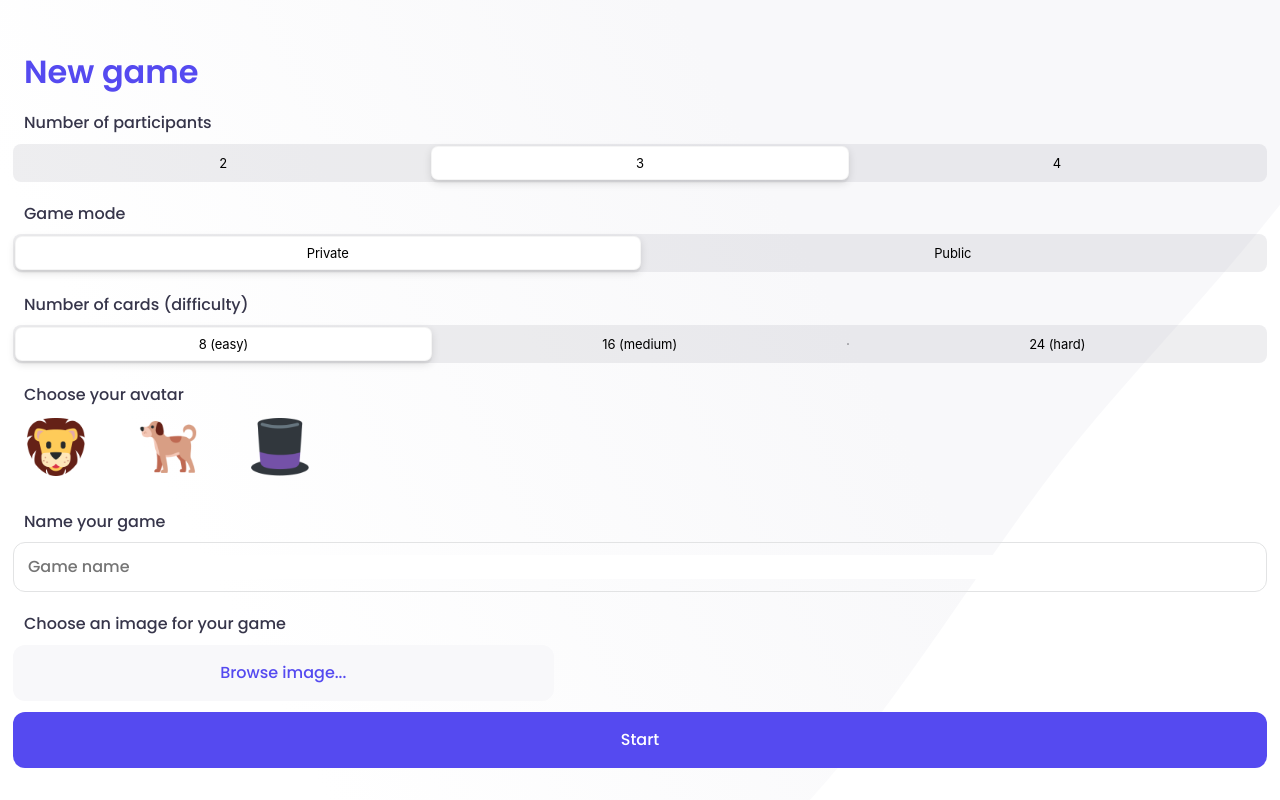
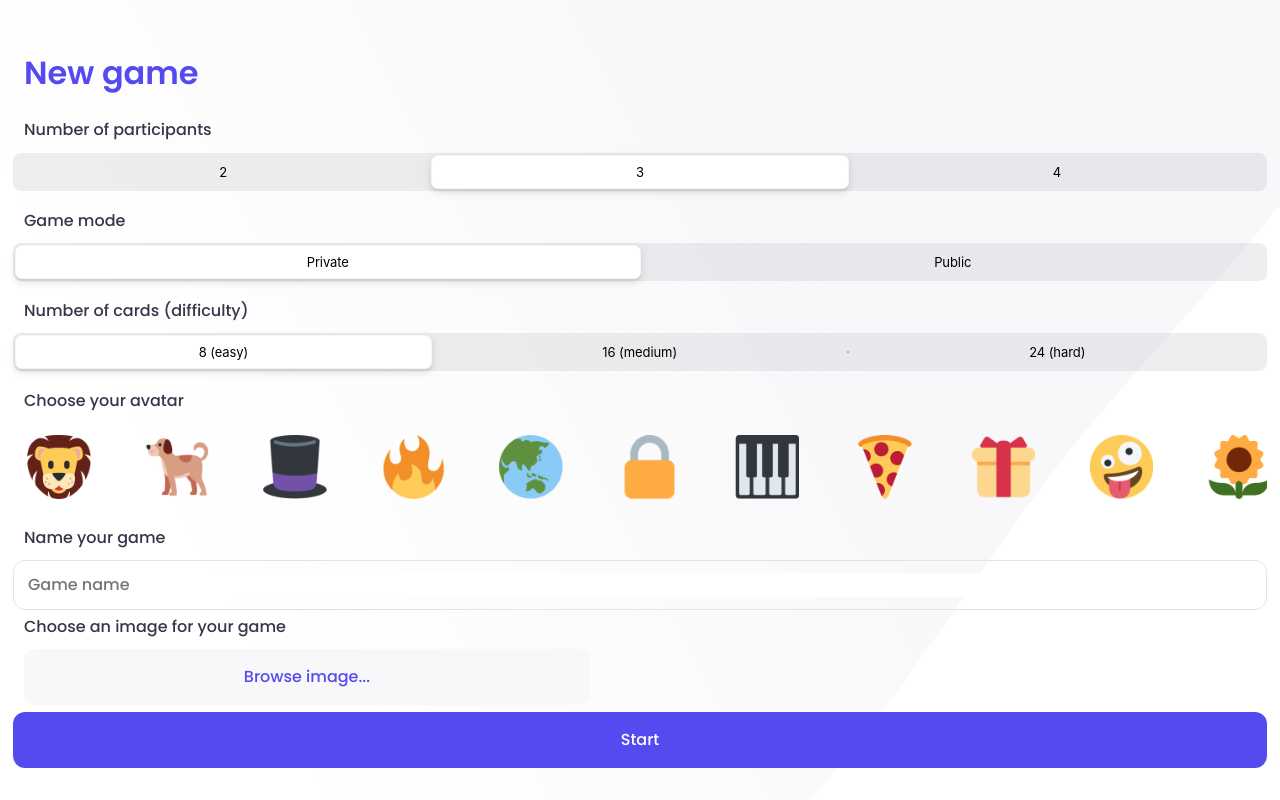
Before and after one commit to Ghianda22/memory, a React (Create React App) app in the folder frontend/: page /newgame in a window 1280 px wide. Built offline with nearby package versions, Linux system fonts and the light colour scheme; a web font is replaced by a local one.

Commit message:
Fixed some spacing details

```diff
--- a/frontend/src/App.tsx
+++ b/frontend/src/App.tsx
@@ -11,7 +11,7 @@ const StyledApp = styled.div`
 	height: 100vh;
 	flex-direction: column;
 	align-items: center;
-	padding: 42px 13px 32px;
+	padding: 54px 13px 32px;
 
 	background-position: top;
 	background-size: 100% auto;
--- a/frontend/src/components/ImageSelectionBar.tsx
+++ b/frontend/src/components/ImageSelectionBar.tsx
@@ -10,11 +10,11 @@ const LayoutContainerX = styled.div`
 	justify-content: left;
 	align-items: center;
 	letter-spacing: -0.08px;
+	overflow-y: scroll;
 
 	gap: 48px;
-	padding: 0px 11px;
+	padding: 9px 11px;
 
-	height: fit-content;
 	border-radius: 8px;
 `;
 const ImageContainerX = styled.div<{ selected: boolean }>`
@@ -24,7 +24,6 @@ const ImageContainerX = styled.div<{ selected: boolean }>`
 	text-align: center;
 	letter-spacing: -0.08px;
 
-	width: 64px;
 	padding: 3px;
 
 	${(props) =>
@@ -40,12 +39,15 @@ const OverflowHandler = styled.div`
 	overflow: auto;
 	padding-bottom: 10px;
 `;
-
+const ImageX = styled.img`
+	width: 64px;
+`;
 // --- VERTICAL LAYOUT ---------------------------------------------------------------------------------
 const LayoutContainerY = styled(LayoutContainerX)`
 	flex-direction: column;
 	justify-content: space-between;
 	gap: 5px;
+	height: 90%;
 `;
 //TODO: set a responsive width
 const ImageContainerY = styled(ImageContainerX)`
@@ -67,6 +69,7 @@ export default function SelectionBar(props: IImageBarProps) {
 	// state?
 	const { label, options } = props.selectionBar;
 	const { displayOnXAxis, selectedOption, optionName, setOption } = props;
+	console.log(options);
 
 	const renderedOptions = options.map((option, i) => {
 		const isSelected = option === selectedOption;
@@ -76,7 +79,7 @@ export default function SelectionBar(props: IImageBarProps) {
 				selected={isSelected}
 				onClick={() => setOption(optionName, option)}
 			>
-				<img src={option} alt={option.substring(12)} />
+				<ImageX src={option} alt={option.substring(12)} />
 			</ImageContainerX>
 		) : (
 			<ImageContainerY
--- a/frontend/src/components/SelectionBar.tsx
+++ b/frontend/src/components/SelectionBar.tsx
@@ -2,6 +2,10 @@ import React from "react";
 import styled, { css } from "styled-components";
 import {ISelectionBarProps} from "../interfaces/ISelectionbarProps";
 import LabelText from "./generics/LabelText";
+
+const JustSomePadding = styled.div`
+	padding-bottom: 13px;
+`
 
 const SelectionBarContainer = styled.div`
 	display: flex;
@@ -77,9 +81,9 @@ export default function SelectionBar(props: ISelectionBarProps) {
 	});
 
 	return (
-		<div>
+		<JustSomePadding>
 			<LabelText>{label}</LabelText>
 			<SelectionBarContainer>{renderedOptions}</SelectionBarContainer>
-		</div>
+		</JustSomePadding>
 	);
 }
--- a/frontend/src/components/generics/LabelText.tsx
+++ b/frontend/src/components/generics/LabelText.tsx
@@ -2,7 +2,7 @@ import React, { useContext } from "react";
 import styled from "styled-components";
 
 const LabelText = styled.h3`
-	padding: 11px;
+	padding: 0px 11px 13px;
 	font-weight: 500;
 	font-size: 16px;
 	line-height: 120%;
--- a/frontend/src/components/generics/Title.tsx
+++ b/frontend/src/components/generics/Title.tsx
@@ -2,7 +2,8 @@ import React, { useContext } from "react";
 import styled from "styled-components";
 
 const Title = styled.h1`
-	padding: 11px;
+	padding: 0px 11px;
+	margin-bottom: 28px;
 	font-weight: 600;
 	font-size: 32px;
 	line-height: 120%;
--- a/frontend/src/components/templates/NewGameTemplate.tsx
+++ b/frontend/src/components/templates/NewGameTemplate.tsx
@@ -24,10 +24,11 @@ const BrowseImageContainer = styled.div`
 	flex-direction: row;
 	align-items: flex-start;
 	justify-content: space-between;
+	padding: 0 11px;
 `;
 const GameImageContainer = styled.div`
 	text-align: end;
-	width: 135%;
+	width: 120%;
 	padding: 5px;
 `;
 
--- a/frontend/src/components/templates/StartGameTemplate.tsx
+++ b/frontend/src/components/templates/StartGameTemplate.tsx
@@ -12,10 +12,13 @@ const FullPage = styled.div`
 	justify-content: space-between;
 `;
 
+const StartFullPage = styled(FullPage)`
+	padding: 0 13px;
+`
+
 // --- DOLPHIN LOGO ------------------------------------------
 const DivLogo = styled.div`
 	align-self: flex-start;
-	margin-top: 42px;
 	margin-left: 13.47px;
 	background: linear-gradient(45deg, #554af0, #554af0);
 	-webkit-mask-image: linear-gradient(
@@ -56,7 +59,7 @@ export default function StartGameTemplate() {
 	const context = useContext(StartGameContext);
 	const navigate = useNavigate();
 	return (
-		<FullPage>
+		<StartFullPage>
 			<div>
 				<DivLogo>
 					<Logo src={context.image.src} alt={context.image.alt} />
@@ -79,6 +82,6 @@ export default function StartGameTemplate() {
 					onClickHandler={() => navigate("/activegames")}
 				/>
 			</ButtonsContainer>
-		</FullPage>
+		</StartFullPage>
 	);
 }
--- a/frontend/src/data/imagesData.ts
+++ b/frontend/src/data/imagesData.ts
@@ -1,6 +1,5 @@
 export const images = {
 	icon: [
-		"images/icons/dolphin-icon.png",
 		"images/icons/lion-icon.png",
 		"images/icons/dog-icon.png",
 		"images/icons/tophat-icon.png",
@@ -10,15 +9,16 @@ export const images = {
 		"images/icons/piano-icon.png",
 		"images/icons/pizza-icon.png",
 		"images/icons/present-icon.png",
-		"images/icons/silXly-icon.png",
+		"images/icons/silly-icon.png",
 		"images/icons/sunflower-icon.png",
 		"images/icons/target-icon.png",
-		"images/icons/umbrella-icon.png",
+		"images/icons/dolphin-icon.png",
+		"images/icons/umbrella-icon.png"
 	],
 	background: [
 		"images/active_games/brain-ag-bg.jpg",
 		"images/active_games/einstein-ag-bg.jpg",
 		"images/active_games/elephant-ag-bg.jpg",
 		"images/active_games/lion-ag-bg.jpg",
-	]
+	],
 };
--- a/frontend/src/data/newGameData.ts
+++ b/frontend/src/data/newGameData.ts
@@ -1,3 +1,5 @@
+import { images } from "./imagesData";
+
 export const data = {
 	title: "New game",
 	selectionBar: [
@@ -15,12 +17,8 @@ export const data = {
 		},
 		{
 			label: "Choose your avatar",
-			options: [
-				"images/icons/lion-icon.png",
-				"images/icons/dog-icon.png",
-				"images/icons/tophat-icon.png",
-			]
-		}
+			options: images.icon
+		},
 	],
 	gameName: {
 		label: "Name your game",
@@ -29,7 +27,7 @@ export const data = {
 	gameImage: {
 		label: "Choose an image for your game",
 		placeholder: "Browse image...",
-		closeModal: "Select Image"
+		closeModal: "Select Image",
 	},
-	button: "Start"
+	button: "Start",
 };
```
